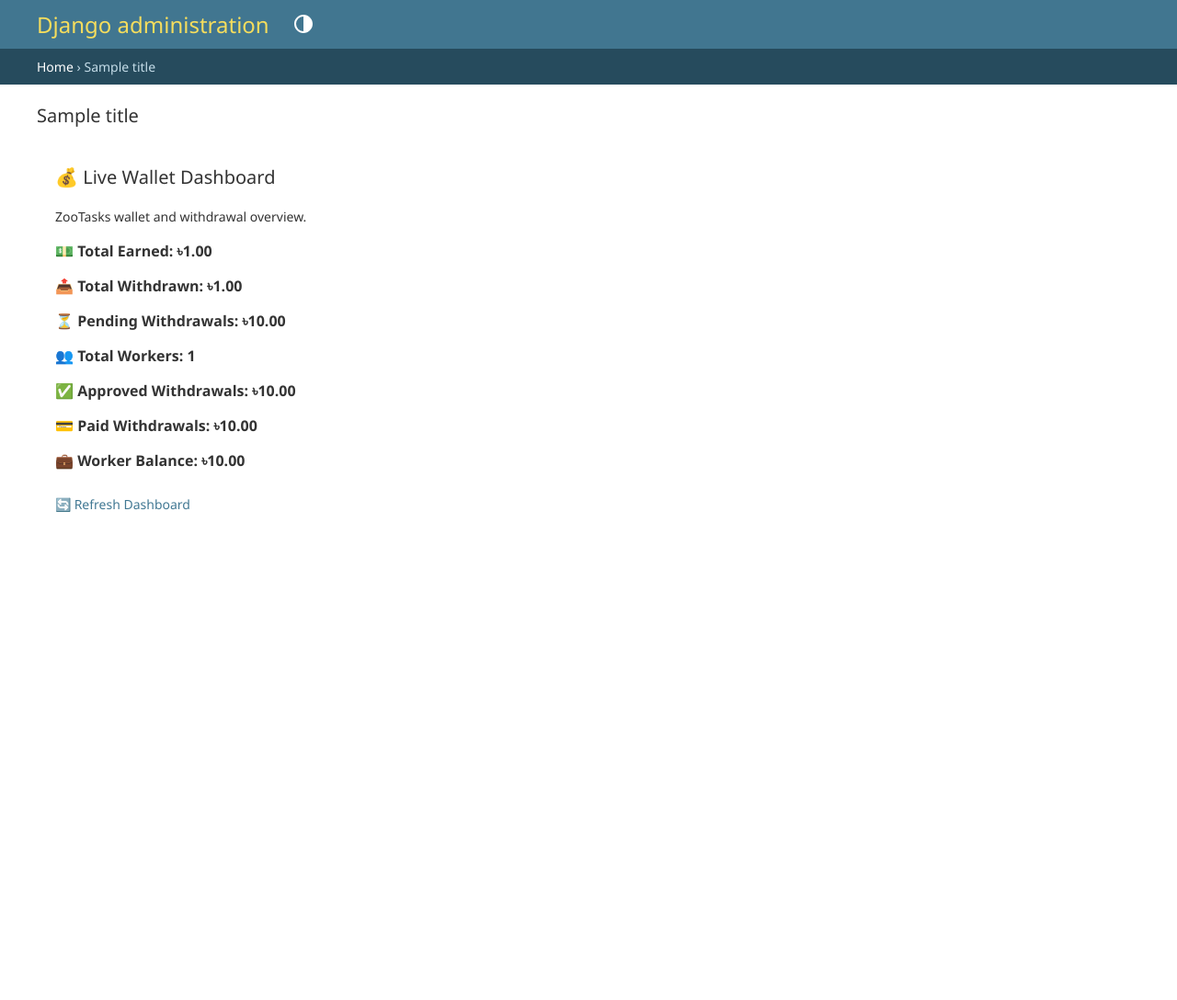
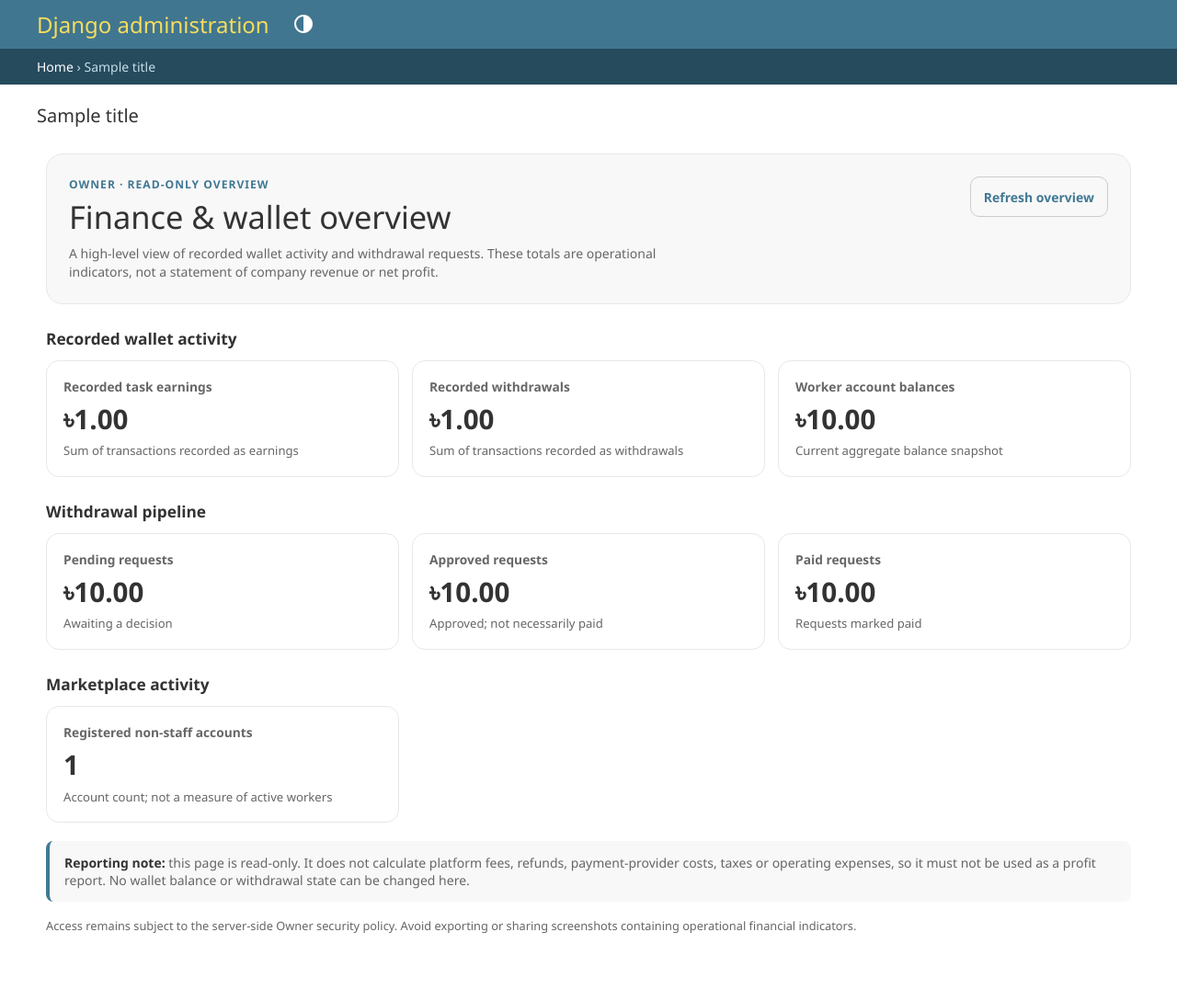
Before and after one commit to Rafiqual69/Zootasks, a Django app: template backend/core/templates/admin/live_wallet_dashboard.html in a window 1280 px wide. Shown: the whole page at 92% size. Before the commit the page ends 557 px from the top, so only its background shows below. Run offline with Django 5.2, Linux system fonts and the light colour scheme; the template is opened without the code that fills it: most values are stand-ins (such as "Sample title", 1, 10 or a date in 2020); parts of the project's set-up code (start-up, migrations or seed data) failed here and were passed over.

Commit message:
UX: clarify and organize read-only Owner finance dashboard

```diff
--- a/backend/core/templates/admin/live_wallet_dashboard.html
+++ b/backend/core/templates/admin/live_wallet_dashboard.html
@@ -1,18 +1,99 @@
 {% extends "admin/base_site.html" %}
 
-{% block title %}Live Wallet Dashboard | ZooTasks{% endblock %}
+{% block title %}Owner Finance Overview | ZooTasks{% endblock %}
+
+{% block extrastyle %}
+{{ block.super }}
+<style>
+  .zt-owner-wrap { max-width: 1180px; margin: 0 auto; padding: 8px 0 32px; color: var(--body-fg, #182033); }
+  .zt-owner-hero { display:flex; flex-wrap:wrap; justify-content:space-between; align-items:flex-start; gap:16px; padding:24px; border:1px solid var(--hairline-color, #dce3ee); border-radius:18px; background:var(--darkened-bg, #f8faff); }
+  .zt-owner-eyebrow { margin:0 0 6px; color:var(--link-fg, #5145cd); font-size:.76rem; font-weight:800; letter-spacing:.08em; text-transform:uppercase; }
+  .zt-owner-hero h1 { margin:0; font-size:clamp(1.55rem,3vw,2.15rem); line-height:1.2; }
+  .zt-owner-intro { max-width:680px; margin:10px 0 0; color:var(--body-quiet-color, #5d6879); }
+  .zt-owner-refresh { display:inline-flex; align-items:center; justify-content:center; min-height:42px; padding:0 14px; border:1px solid var(--border-color, #b8c2d1); border-radius:10px; text-decoration:none; font-weight:700; }
+  .zt-owner-refresh:focus-visible { outline:3px solid var(--link-fg, #5145cd); outline-offset:3px; }
+  .zt-owner-section { margin-top:26px; }
+  .zt-owner-section h2 { margin:0 0 12px; font-size:1.08rem; }
+  .zt-owner-grid { display:grid; grid-template-columns:repeat(3,minmax(0,1fr)); gap:14px; }
+  .zt-owner-card { min-width:0; padding:18px; border:1px solid var(--hairline-color, #dce3ee); border-radius:14px; background:var(--body-bg, #fff); }
+  .zt-owner-card-label { margin:0; color:var(--body-quiet-color, #64748b); font-size:.86rem; font-weight:650; }
+  .zt-owner-value { margin:8px 0 0; font-size:clamp(1.35rem,2.4vw,1.85rem); font-weight:800; line-height:1.2; overflow-wrap:anywhere; font-variant-numeric:tabular-nums; }
+  .zt-owner-detail { margin:8px 0 0; color:var(--body-quiet-color, #64748b); font-size:.82rem; }
+  .zt-owner-notice { margin-top:20px; padding:14px 16px; border-left:4px solid var(--link-fg, #5145cd); border-radius:8px; background:var(--darkened-bg, #f8faff); color:var(--body-quiet-color, #5d6879); }
+  .zt-owner-notice strong { color:var(--body-fg, #182033); }
+  .zt-owner-foot { margin:18px 0 0; color:var(--body-quiet-color, #64748b); font-size:.8rem; }
+  @media (max-width:900px) { .zt-owner-grid { grid-template-columns:repeat(2,minmax(0,1fr)); } }
+  @media (max-width:560px) { .zt-owner-wrap { padding-top:0; } .zt-owner-hero { padding:18px; } .zt-owner-grid { grid-template-columns:1fr; } .zt-owner-card { padding:16px; } }
+</style>
+{% endblock %}
 
 {% block content %}
-<div style="padding:20px;">
-<h1>💰 Live Wallet Dashboard</h1>
-<p>ZooTasks wallet and withdrawal overview.</p>
-<h2>💵 Total Earned: ৳{{ total_earned|floatformat:2 }}</h2>
-<h2>📤 Total Withdrawn: ৳{{ total_withdrawn|floatformat:2 }}</h2>
-<h2>⏳ Pending Withdrawals: ৳{{ pending_withdrawals|floatformat:2 }}</h2>
-<h2>👥 Total Workers: {{ total_workers }}</h2>
-<h2>✅ Approved Withdrawals: ৳{{ approved_withdrawals|floatformat:2 }}</h2>
-<h2>💳 Paid Withdrawals: ৳{{ paid_withdrawals|floatformat:2 }}</h2>
-<h2>💼 Worker Balance: ৳{{ worker_balance|floatformat:2 }}</h2>
-<br><a href="">🔄 Refresh Dashboard</a>
+<div class="zt-owner-wrap">
+  <section class="zt-owner-hero" aria-labelledby="zt-owner-title">
+    <div>
+      <p class="zt-owner-eyebrow">Owner · Read-only overview</p>
+      <h1 id="zt-owner-title">Finance &amp; wallet overview</h1>
+      <p class="zt-owner-intro">A high-level view of recorded wallet activity and withdrawal requests. These totals are operational indicators, not a statement of company revenue or net profit.</p>
+    </div>
+    <a class="zt-owner-refresh" href="{{ request.path }}">Refresh overview</a>
+  </section>
+
+  <section class="zt-owner-section" aria-labelledby="zt-owner-activity-title">
+    <h2 id="zt-owner-activity-title">Recorded wallet activity</h2>
+    <div class="zt-owner-grid">
+      <article class="zt-owner-card">
+        <p class="zt-owner-card-label">Recorded task earnings</p>
+        <p class="zt-owner-value">৳{{ total_earned|floatformat:2 }}</p>
+        <p class="zt-owner-detail">Sum of transactions recorded as earnings</p>
+      </article>
+      <article class="zt-owner-card">
+        <p class="zt-owner-card-label">Recorded withdrawals</p>
+        <p class="zt-owner-value">৳{{ total_withdrawn|floatformat:2 }}</p>
+        <p class="zt-owner-detail">Sum of transactions recorded as withdrawals</p>
+      </article>
+      <article class="zt-owner-card">
+        <p class="zt-owner-card-label">Worker account balances</p>
+        <p class="zt-owner-value">৳{{ worker_balance|floatformat:2 }}</p>
+        <p class="zt-owner-detail">Current aggregate balance snapshot</p>
+      </article>
+    </div>
+  </section>
+
+  <section class="zt-owner-section" aria-labelledby="zt-owner-payout-title">
+    <h2 id="zt-owner-payout-title">Withdrawal pipeline</h2>
+    <div class="zt-owner-grid">
+      <article class="zt-owner-card">
+        <p class="zt-owner-card-label">Pending requests</p>
+        <p class="zt-owner-value">৳{{ pending_withdrawals|floatformat:2 }}</p>
+        <p class="zt-owner-detail">Awaiting a decision</p>
+      </article>
+      <article class="zt-owner-card">
+        <p class="zt-owner-card-label">Approved requests</p>
+        <p class="zt-owner-value">৳{{ approved_withdrawals|floatformat:2 }}</p>
+        <p class="zt-owner-detail">Approved; not necessarily paid</p>
+      </article>
+      <article class="zt-owner-card">
+        <p class="zt-owner-card-label">Paid requests</p>
+        <p class="zt-owner-value">৳{{ paid_withdrawals|floatformat:2 }}</p>
+        <p class="zt-owner-detail">Requests marked paid</p>
+      </article>
+    </div>
+  </section>
+
+  <section class="zt-owner-section" aria-labelledby="zt-owner-community-title">
+    <h2 id="zt-owner-community-title">Marketplace activity</h2>
+    <div class="zt-owner-grid">
+      <article class="zt-owner-card">
+        <p class="zt-owner-card-label">Registered non-staff accounts</p>
+        <p class="zt-owner-value">{{ total_workers }}</p>
+        <p class="zt-owner-detail">Account count; not a measure of active workers</p>
+      </article>
+    </div>
+  </section>
+
+  <aside class="zt-owner-notice" aria-label="Financial reporting limitation">
+    <strong>Reporting note:</strong> this page is read-only. It does not calculate platform fees, refunds, payment-provider costs, taxes or operating expenses, so it must not be used as a profit report. No wallet balance or withdrawal state can be changed here.
+  </aside>
+  <p class="zt-owner-foot">Access remains subject to the server-side Owner security policy. Avoid exporting or sharing screenshots containing operational financial indicators.</p>
 </div>
 {% endblock %}
```
